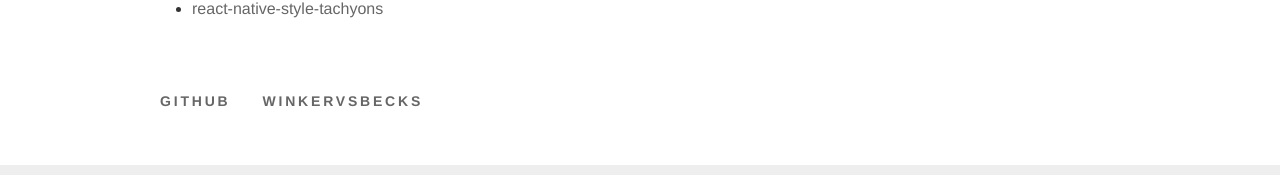
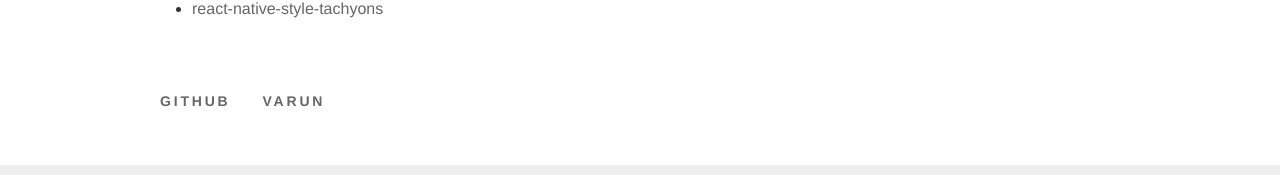
Before and after one commit to winkerVSbecks/draper, a website: page index.html in a window 1280 px wide. Shown: the part 3627-3802 px from the top of the page. Drawn offline with Linux system fonts and the light colour scheme.

Commit message:
Update index.html via compositor.io

```diff
--- a/index.html
+++ b/index.html
@@ -82,4 +82,4 @@ Example:</span>
 <li><a href="http://www.basscss.com">Basscss</a></li>
 <li><a href="https://github.com/tachyons-css/react-native-style-tachyons">react-native-style-tachyons</a></li>
 </ul>
-</div></article></div><footer><div style="box-sizing:border-box;max-width:1024px;margin-left:auto;margin-right:auto;margin-bottom:32px;padding-top:8px;padding-bottom:8px;padding-left:32px;padding-right:32px;"><div style="margin-left:-16px;margin-right:-16px;"><a href="https://github.com/winkerVSbecks/draper" class="Link" style="box-sizing:border-box;color:inherit;text-transform:uppercase;font-weight:600;letter-spacing:0.2em;opacity:0.75;display:inline-block;font-size:14px;line-height:16px;padding-left:16px;padding-right:16px;padding-top:16px;padding-bottom:16px;text-decoration:none;">GitHub</a><a href="https://github.com/winkerVSbecks" class="Link" style="box-sizing:border-box;color:inherit;text-transform:uppercase;font-weight:600;letter-spacing:0.2em;opacity:0.75;display:inline-block;font-size:14px;line-height:16px;padding-left:16px;padding-right:16px;padding-top:16px;padding-bottom:16px;text-decoration:none;">winkerVSbecks</a></div><div></div></div></footer></div><div style="font-family:-apple-system, sans-serif;font-size:12px;font-weight:600;text-align:right;padding:24px;color:#333;background-color:#eee;"><a href="//compositor.io" style="color:inherit;text-decoration:none;">Built with Compositor.io</a></div></body></html>
+</div></article></div><footer><div style="box-sizing:border-box;max-width:1024px;margin-left:auto;margin-right:auto;margin-bottom:32px;padding-top:8px;padding-bottom:8px;padding-left:32px;padding-right:32px;"><div style="margin-left:-16px;margin-right:-16px;"><a href="https://github.com/winkerVSbecks/draper" class="Link" style="box-sizing:border-box;color:inherit;text-transform:uppercase;font-weight:600;letter-spacing:0.2em;opacity:0.75;display:inline-block;font-size:14px;line-height:16px;padding-left:16px;padding-right:16px;padding-top:16px;padding-bottom:16px;text-decoration:none;">GitHub</a><a href="http://varun.ca" class="Link" style="box-sizing:border-box;color:inherit;text-transform:uppercase;font-weight:600;letter-spacing:0.2em;opacity:0.75;display:inline-block;font-size:14px;line-height:16px;padding-left:16px;padding-right:16px;padding-top:16px;padding-bottom:16px;text-decoration:none;">varun</a></div><div></div></div></footer></div><div style="font-family:-apple-system, sans-serif;font-size:12px;font-weight:600;text-align:right;padding:24px;color:#333;background-color:#eee;"><a href="//compositor.io" style="color:inherit;text-decoration:none;">Built with Compositor.io</a></div></body></html>
```
